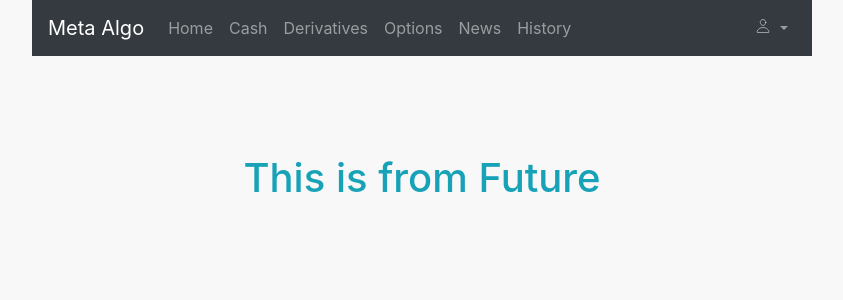
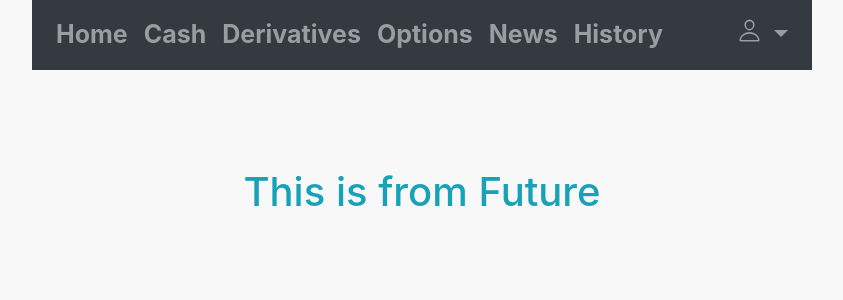
Before and after one commit to Devsixth/webapp, a Flask app: page /future in a window 1280 px wide. Shown: the top 300 px of the page, without its empty margins (218-1061 px from the left). Run offline with Flask 2, Linux system fonts and the light colour scheme; a user stored in the database is signed in; some libraries are stand-ins or nearby versions.

Commit message:
Update new_base.html

```diff
--- a/templates/new_base.html
+++ b/templates/new_base.html
@@ -42,22 +42,25 @@
         font-weight: bolder;
         margin-left: 60px;
         }
+      .navbar-nav-list{
+         font-weight: bold;
+          font-size: 25px;
+      }
+       .item{
+           font-weight: bold;
+       }
 
 </style>
 </head>
 <body>
 <nav class="navbar navbar-expand-md navbar-dark  bg-dark">
-    <a class="navbar-brand" href="#">Meta Algo</a>
-    <button class="navbar-toggler" data-target="#navbarNav" data-toggle="collapse" type="button">
-        <span class="navbar-toggler-icon"></span>
-    </button>
 <!--    <div class="collapse navbar-collapse" id="navbarNav">-->
 <!--        <ul class="navbar-nav ">-->
 
 
 <!--        </ul>-->
         {% if current_user.is_authenticated %}
-        <ul class="navbar-nav">
+        <ul class="navbar-nav navbar-nav-list">
                   <li class="nav-item">
                             <a class="nav-link" href="{{ url_for('home') }}">Home <span class="sr-only">(current)</span></a>
                         </li>
@@ -78,7 +81,7 @@
                         </li>
         </ul>
         <ul class="navbar-nav ml-auto">
-            <li class="nav-item">
+            <li class="nav-item navbar-nav-list">
                 <div class="dropdown">
                     <a class="nav-link dropdown-toggle" href="#" role="button" data-toggle="dropdown">
                           <ion-icon name="person-outline"></ion-icon>
@@ -96,7 +99,7 @@
         </ul>
         {% else %}
         <ul class="navbar-nav ml-auto">
-            <li class="nav-item">
+            <li class="nav-item item">
                 <a class="nav-link" href="{{ url_for('login') }}">Login</a>
             </li>
             <li class="nav-item">
```
